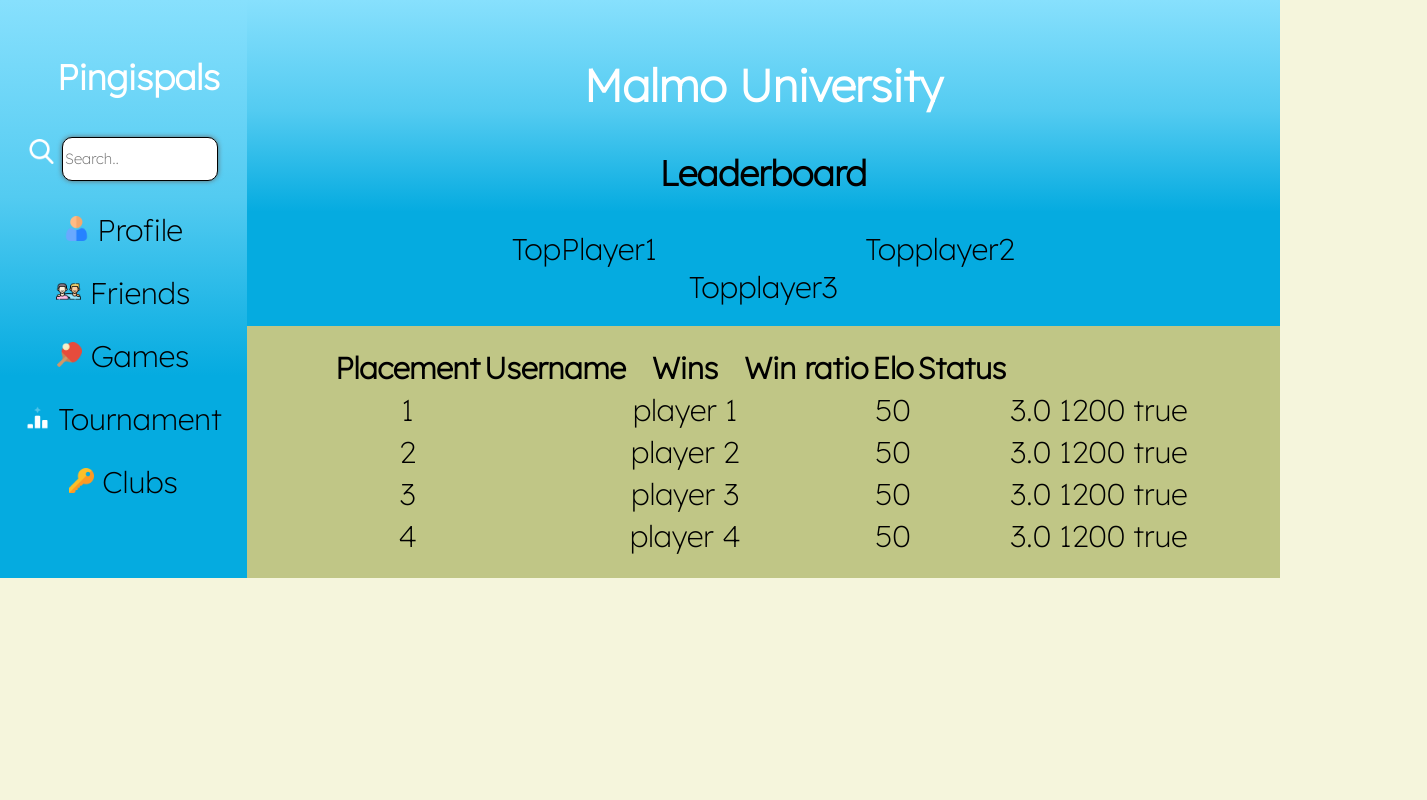
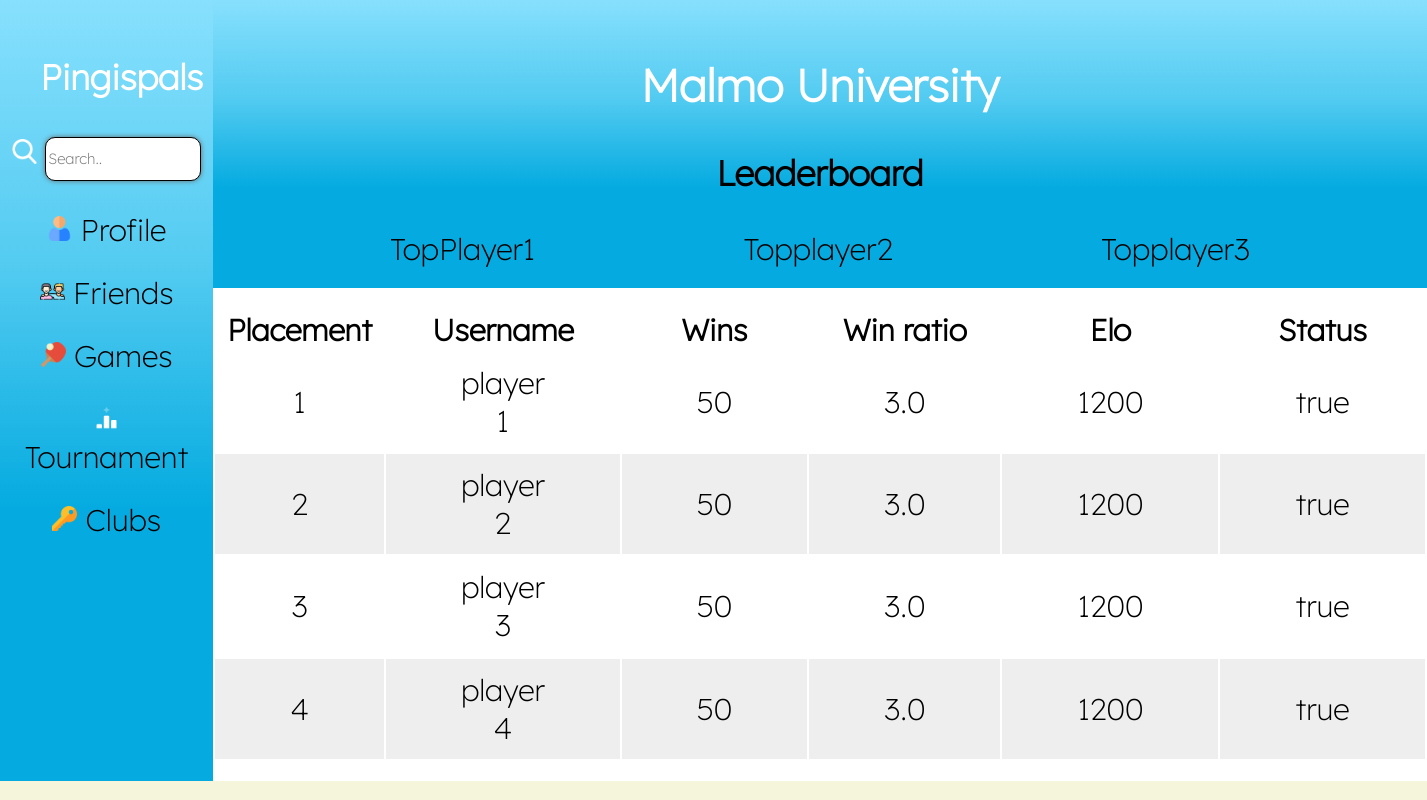
Before and after one commit to jenslars/Pingispalz, a plain HTML site: page PingisPals_Leaderboard/Leaderboard.html in a window 1280 px wide. Shown: the whole page, 1427 px wide, since content can reach past the window. Drawn offline with Linux system fonts and the light colour scheme.

Commit message:
Leaderboard v1.4
Jag har snyggat till scriptet och gjort så att det lägger sig under där det ska vara

```diff
--- a/PingisPals_Leaderboard/Leaderboard.html
+++ b/PingisPals_Leaderboard/Leaderboard.html
@@ -13,14 +13,14 @@
     <div class="grid">
         <div class="sidebar">
             <h3> Pingispals </h3>
-            <img src="search.png">
+            <img src="images/search.png">
             <input type="text" placeholder="Search..">
             <ul>
-                <li><img src="user.png"> Profile </li>
-                <li><img src="friends.png"> Friends </li>
-                <li><img src="pingpong.png"> Games </li>
-                <li><img src="podium.png"> Tournament </li>
-                <li><img src="clubkey.png"> Clubs </li>
+                <li><img src="images/user.png"> Profile </li>
+                <li><img src="images/friends.png"> Friends </li>
+                <li><img src="images/pingpong.png"> Games </li>
+                <li><img src="images/podium.png"> Tournament </li>
+                <li><img src="images/clubkey.png"> Clubs </li>
             </ul>
         </div>
         <div class="header">
--- a/PingisPals_Leaderboard/leaderboardScript.js
+++ b/PingisPals_Leaderboard/leaderboardScript.js
@@ -34,13 +34,14 @@
 var table = "<tbody>"
 for (let i = 0; i < players.length ; i++) {
 
-    table += "<tr>";
-    table += "<td>" + players[i].placement + "<td>";
-    table += "<td>" + players[i].username + "<td>";
-    table += "<td>" + players[i].wins + "<td>";
-    table += "<td>" + players[i].winRatio + "<td>";
-    table += "<td>" + players[i].elo + "<td>";
-    table += "<td>" + players[i].status + "<td>";
+        table += "<tr>";
+        table += "<td>" + players[i].placement + "</td>";
+        table += "<td>" + players[i].username + "</td>";
+        table += "<td>" + players[i].wins + "</td>";
+        table += "<td>" + players[i].winRatio + "</td>";
+        table += "<td>" + players[i].elo + "</td>";
+        table += "<td>" + players[i].status + "</td>";
+        table += "</tr>"
 }
 table += "</tbody>";
 document.getElementById("ladder").innerHTML = table;
--- a/PingisPals_Leaderboard/styleLeaderboard.css
+++ b/PingisPals_Leaderboard/styleLeaderboard.css
@@ -18,7 +18,7 @@
     flex-direction: row;
     justify-content: center;
     gap: 50px;
-    background-color: #C0C686
+    background-color: white;
 }
 
 .sidebar {
@@ -106,3 +106,10 @@
 ul {
     padding: 0px;
 }
+td {
+    padding: 1% 75px;
+    gap: 10px;
+}
+tr:nth-child(even) {
+    background-color: #eeeeee;
+}
```
Also changed, not shown: PingisPals_Leaderboard/images/club.png (renamed from PingisPals_Leaderboard/club.png), PingisPals_Leaderboard/images/clubkey.png (renamed from PingisPals_Leaderboard/clubkey.png), PingisPals_Leaderboard/images/friends.png (renamed from PingisPals_Leaderboard/friends.png), PingisPals_Leaderboard/images/pingpong.png (renamed from PingisPals_Leaderboard/pingpong.png), PingisPals_Leaderboard/images/podium.png (renamed from PingisPals_Leaderboard/podium.png), PingisPals_Leaderboard/images/search.png (renamed from PingisPals_Leaderboard/search.png), PingisPals_Leaderboard/images/user.png (renamed from PingisPals_Leaderboard/user.png).
